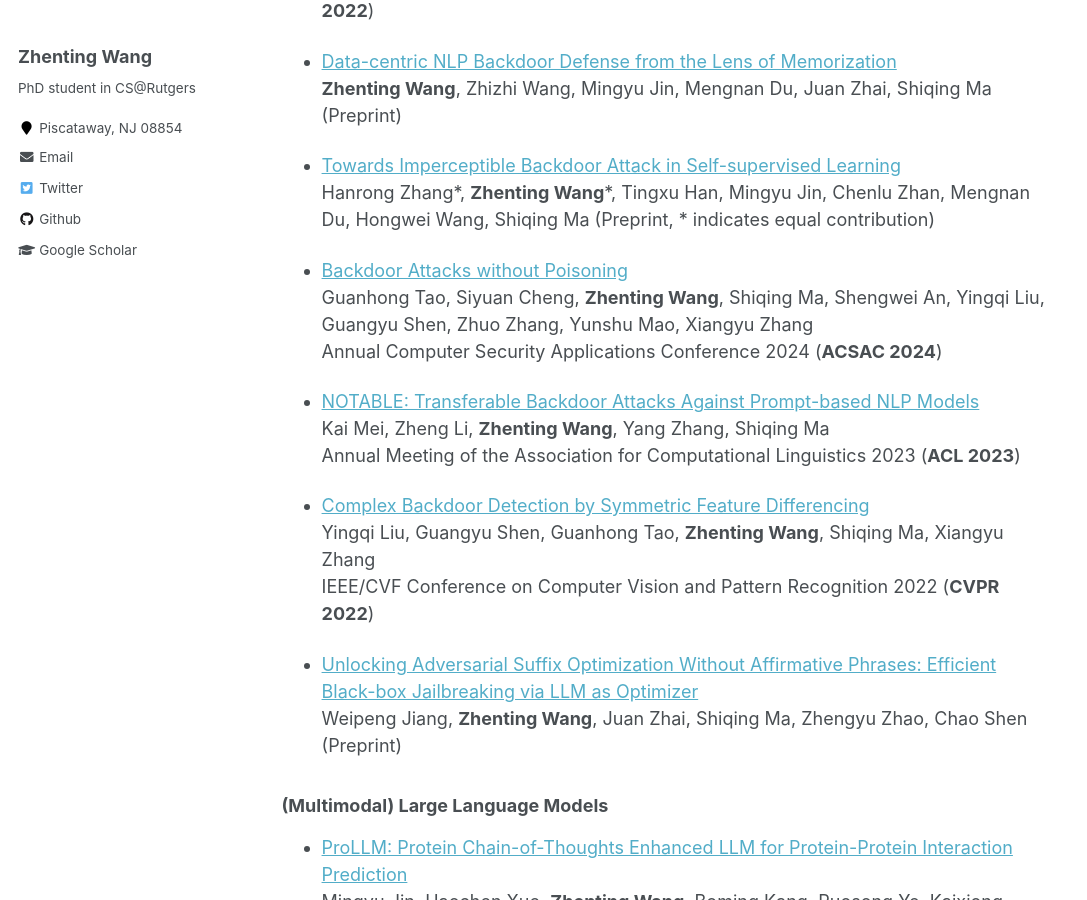
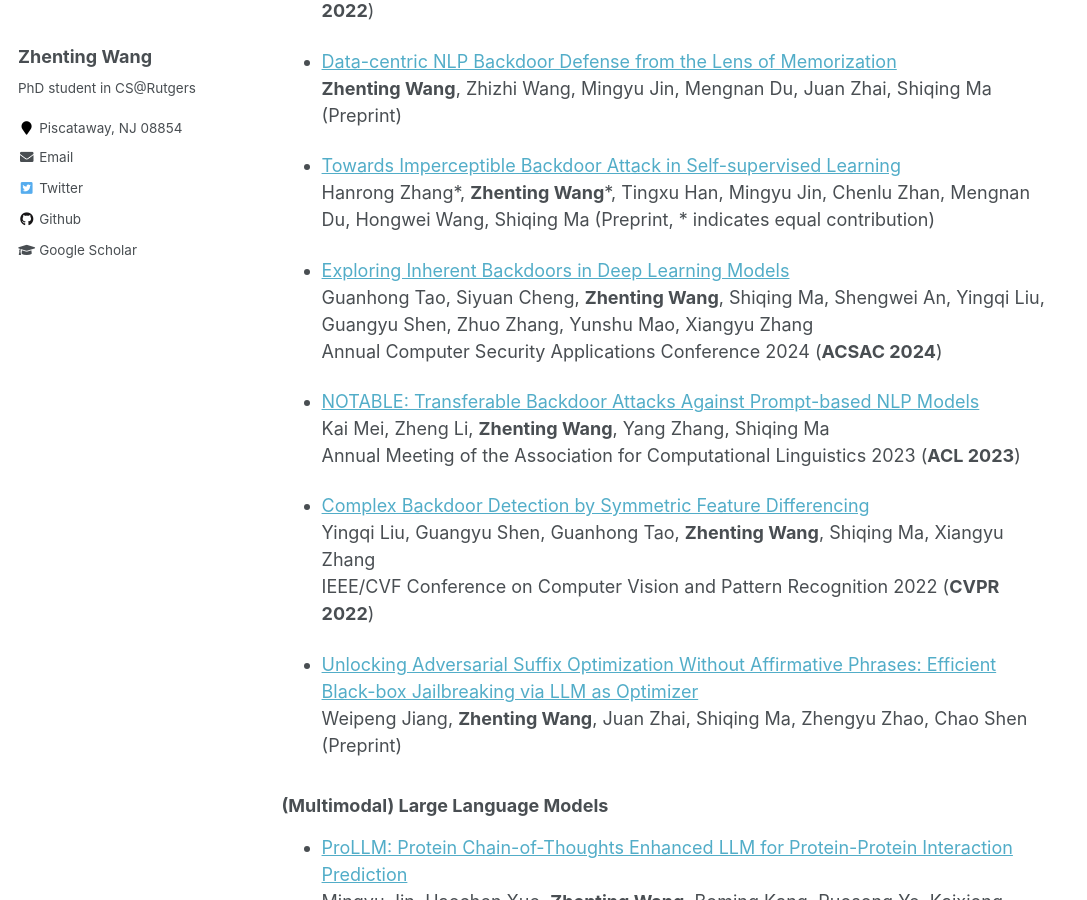
Before and after one commit to ZhentingWang/zhentingwang.github.io, a Jekyll site: the page built from _pages/about.md, in a window 1280 px wide and 900 px high, scrolled down 3445 px. Shown: the whole window, without its empty margins (0-1087 px from the left). Built offline with Jekyll 4.4.1, drawn with Linux system fonts in a browser that asks for light colours.

Commit message:
Update about.md

```diff
--- a/_pages/about.md
+++ b/_pages/about.md
@@ -112,7 +112,7 @@ IEEE/CVF Conference on Computer Vision and Pattern Recognition 2022 (**CVPR 2022
 * [Towards Imperceptible Backdoor Attack in Self-supervised Learning](https://arxiv.org/pdf/2405.14672)
 Hanrong Zhang*, **Zhenting Wang**\*, Tingxu Han, Mingyu Jin, Chenlu Zhan, Mengnan Du, Hongwei Wang, Shiqing Ma (Preprint, * indicates equal contribution)
 
-* [Backdoor Attacks without Poisoning](https://arxiv.org/abs/2211.15929)
+* [Exploring Inherent Backdoors in Deep Learning Models](https://arxiv.org/abs/2211.15929)
 Guanhong Tao, Siyuan Cheng, **Zhenting Wang**, Shiqing Ma, Shengwei An, Yingqi Liu, Guangyu Shen, Zhuo Zhang, Yunshu Mao, Xiangyu Zhang
 Annual Computer Security Applications Conference 2024 (**ACSAC 2024**)
 
```
